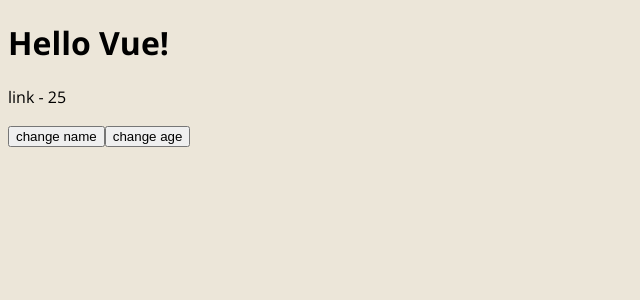
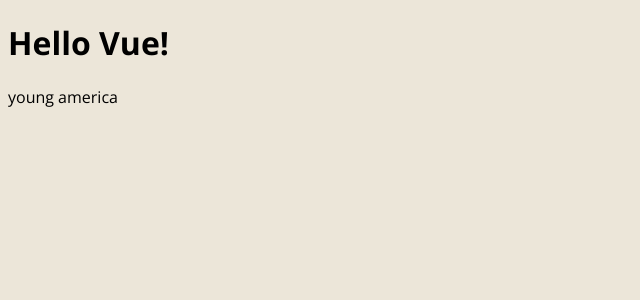
Before and after one commit to torish14/hyrule-jobs, a Vue app: page / in a window 1280 px wide. Shown: the top 300 px of the page, without its empty margins (0-640 px from the left). Built offline with nearby package versions, Linux system fonts and the light colour scheme.

Commit message:
✨ feat: 型宣言した job.ts をインポートして新しいプロパティを作成

```diff
--- a/src/App.vue
+++ b/src/App.vue
@@ -1,43 +1,51 @@
 <template>
   <div class="app">
     <h1>Hello Vue!</h1>
-    <p>
+    <!-- <p>
       {{ name }} - {{ age }}
     </p>
     <button @click="changeName('zelda')">change name</button>
-    <button @click="changeAge(20)">change age</button>
+    <button @click="changeAge(20)">change age</button> -->
+    <p>{{ jobs[0].location }}</p>
   </div>
 </template>
 
 <script lang="ts">
 import { defineComponent, ref } from 'vue'
+import Job from './types/job'
 
 export default defineComponent({
   name: 'App',
   components: {},
   setup() {
     /* const state = reactive({ */
-      /* name: 'link', */
-      /* age: 25 as string | number */
+    /* name: 'link', */
+    /* age: 25 as string | number */
     /* }) */
 
     /* return{ ...toRefs(state) } */
 
-    const name = ref('link')
-    const age = ref<number | string>(25)
+    /* const name = ref('link') */
+    /* const age = ref<number | string>(25) */
 
-    return { name, age }
+    /* return { name, age } */
+    const jobs = ref<Job[]>([
+      { title: 'farm worker', location: 'young america', salary: 10000, id: 1 },
+      { title: 'farmer', location: 'new zealand', salary: 20000, id: 2 },
+      { title: 'doctor', location: 'united states', salary: 30000, id: 3 },
+    ])
+    return { jobs }
   },
-  methods: {
-    changeName(name: string) {
-      this.name = name
-      return name
-    },
-    changeAge(age: number | string) {
-      this.age = age
-      return age
-    },
-  },
+  /* methods: { */
+  /* changeName(name: string) { */
+  /* this.name = name */
+  /* return name */
+  /* }, */
+  /* changeAge(age: number | string) { */
+  /* this.age = age */
+  /* return age */
+  /* }, */
+  /* }, */
 })
 </script>
 
```
